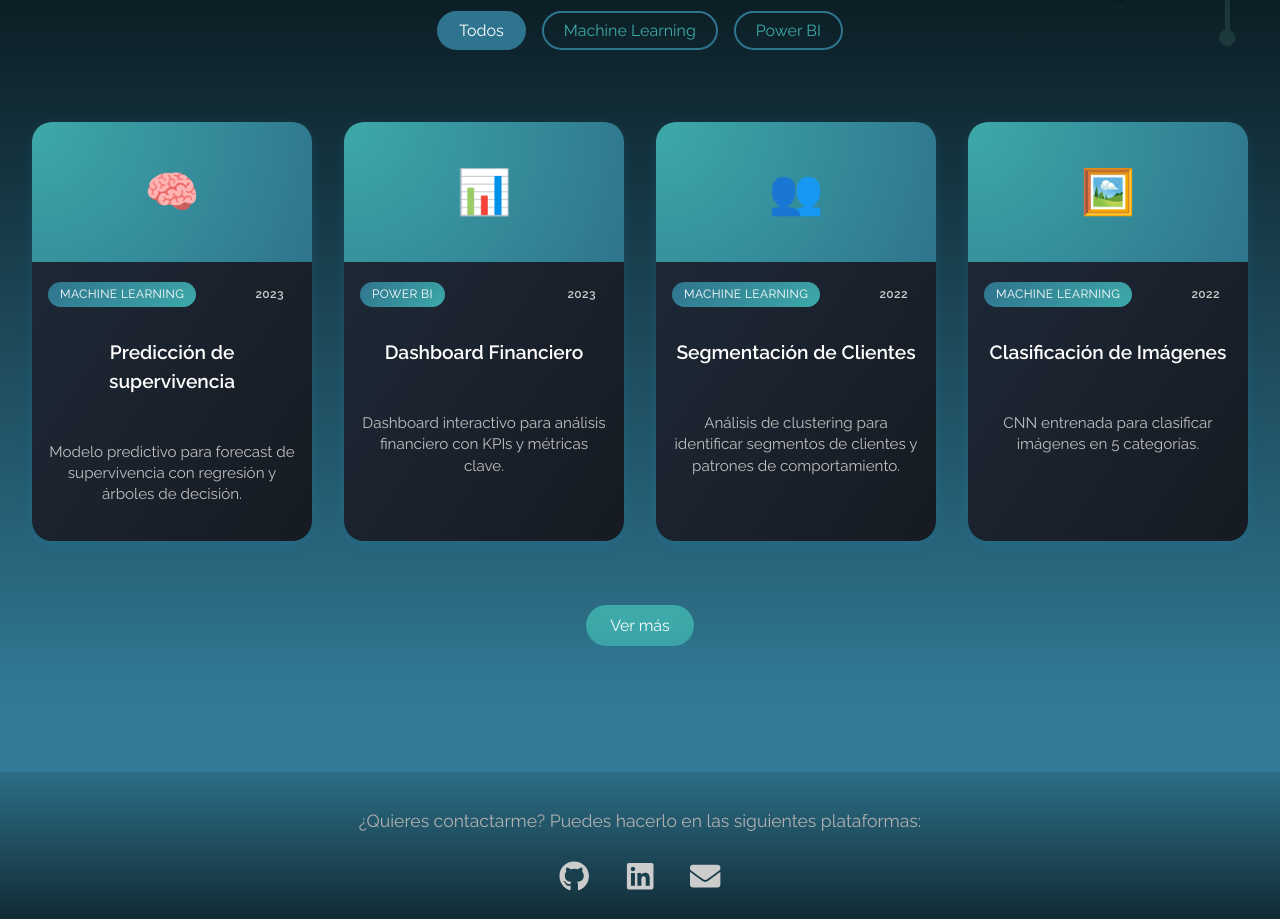
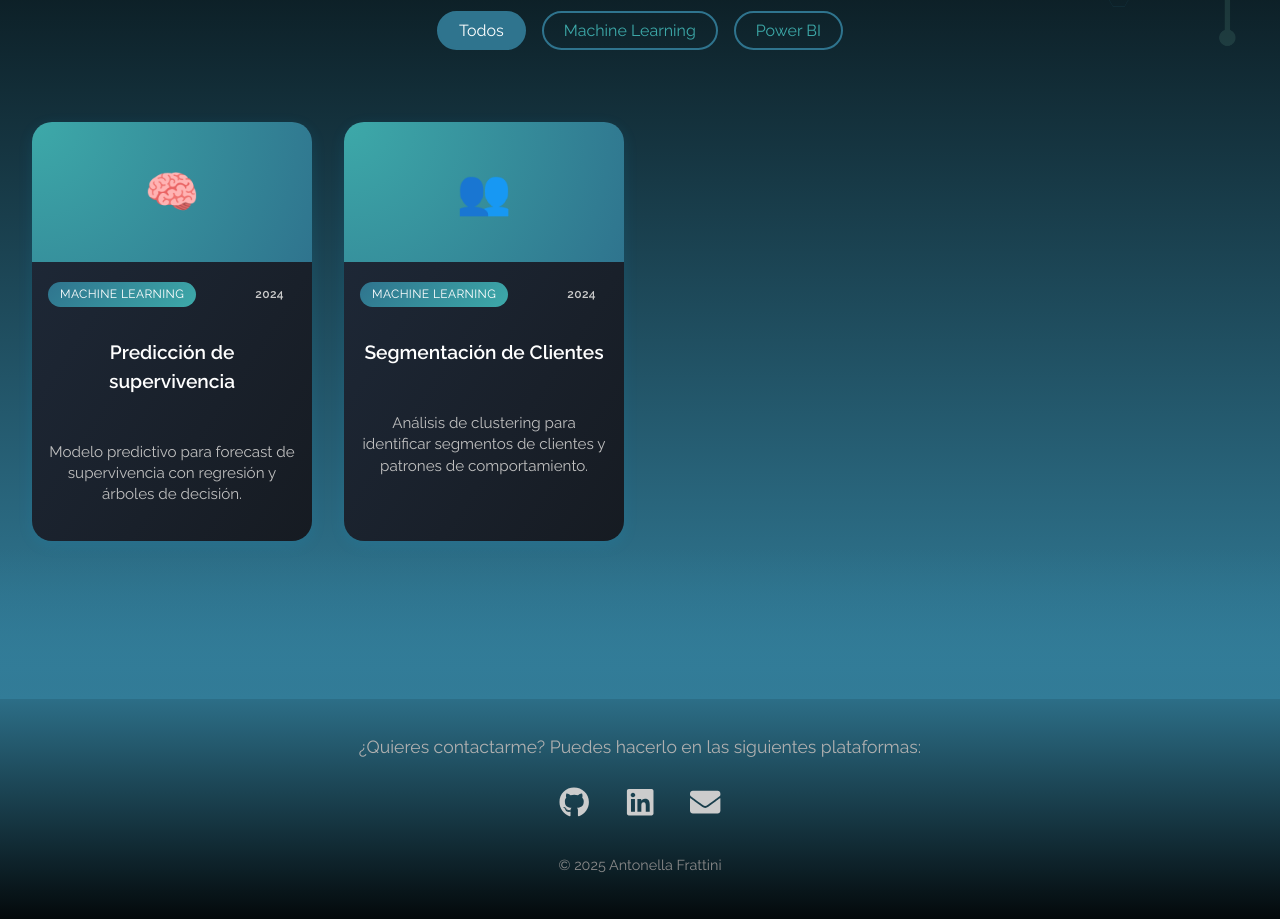
Before and after one commit to aFrattini/portfolio, a React (Vite) app in the folder frontend/: page / in a window 1280 px wide. Shown: the part 2920-3839 px from the top of the page. Built offline with nearby package versions, Linux system fonts and the light colour scheme.

Commit message:
Ajustado el listado de proyectos visibles en el portfolio

```diff
--- a/frontend/src/components/Projects.jsx
+++ b/frontend/src/components/Projects.jsx
@@ -7,7 +7,7 @@ const allProjects = [
     id: 1,
     title: 'Predicción de supervivencia',
     description: 'Modelo predictivo para forecast de supervivencia con regresión y árboles de decisión.',
-    year: 2023,
+    year: 2024,
     tags: ['Machine Learning', 'Python', 'Scikit-learn'],
     category: 'Machine Learning',
     icon: '🧠',
@@ -15,53 +15,13 @@ const allProjects = [
   },
   {
     id: 2,
-    title: 'Dashboard Financiero',
-    description: 'Dashboard interactivo para análisis financiero con KPIs y métricas clave.',
-    year: 2023,
-    tags: ['Power BI', 'DAX'],
-    category: 'Power BI',
-    icon: '📊',
-    link: '/proyectos/titanic'
-  },
-  {
-    id: 3,
     title: 'Segmentación de Clientes',
     description: 'Análisis de clustering para identificar segmentos de clientes y patrones de comportamiento.',
-    year: 2022,
+    year: 2024,
     tags: ['Machine Learning', 'Python', 'K-means'],
     category: 'Machine Learning',
     icon: '👥',
     link: '/proyectos/cluster-paises'
-  },
-  {
-    id: 4,
-    title: 'Clasificación de Imágenes',
-    description: 'CNN entrenada para clasificar imágenes en 5 categorías.',
-    year: 2022,
-    tags: ['Machine Learning', 'Python', 'CNN'],
-    category: 'Machine Learning',
-    icon: '🖼️',
-    link: '/proyectos/titanic'
-  },
-  {
-    id: 5,
-    title: 'Clasificación de Imágenes',
-    description: 'CNN entrenada para clasificar imágenes en 5 categorías.',
-    year: 2022,
-    tags: ['Machine Learning', 'Python', 'CNN'],
-    category: 'Machine Learning',
-    icon: '🖼️',
-    link: '/proyectos/titanic'
-  },
-  {
-    id: 6,
-    title: 'Clasificación de Imágenes',
-    description: 'CNN entrenada para clasificar imágenes en 5 categorías.',
-    year: 2022,
-    tags: ['Machine Learning', 'Python', 'CNN'],
-    category: 'Machine Learning',
-    icon: '🖼️',
-    link: '/proyectos/titanic'
   }
 ];
 
```
